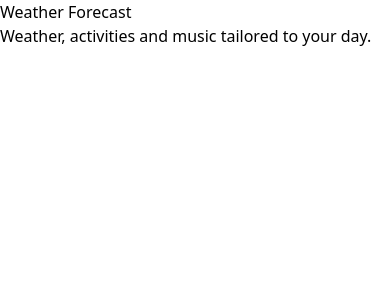
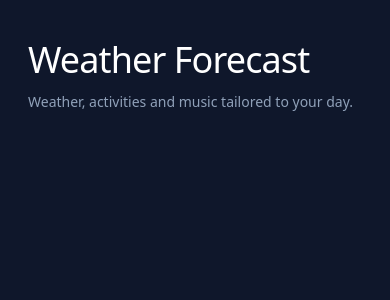
Before and after one commit to SobiahSelvarajah/ss-weather-app, a Next.js app: page / in a window 390 px wide. Shown: the top 300 px of the page. Built offline with nearby package versions, Linux system fonts and the light colour scheme.

Commit message:
components: Header html styled and responsive

```diff
--- a/src/app/page.tsx
+++ b/src/app/page.tsx
@@ -3,7 +3,7 @@ import Header from "@/components/layout/Header";
 
 export default function Home() {
   return (
-    <main>
+    <main className="bg-slate-900 text-white min-h-screen">
       <Header/>
     </main>
   );
--- a/src/components/layout/Header.tsx
+++ b/src/components/layout/Header.tsx
@@ -1,12 +1,12 @@
 
 export default function Header() {
     return(
-        <section>
-            <div>
-                <h1>
+        <section className="px-7 py-10 md:p-15 lg:p-20">
+            <div className="mx-auto max-w-6xl lg:text-center">
+                <h1 className="text-4xl font-light tracking-tight md:text-5xl lg:text-6xl">
                     Weather Forecast
                 </h1>
-                <p>
+                <p className="mt-3 max-w-sm text-sm text-slate-400 font-medium md:text-base lg:mx-auto">
                     Weather, activities and music tailored to your day.
                 </p>
             </div>
```
